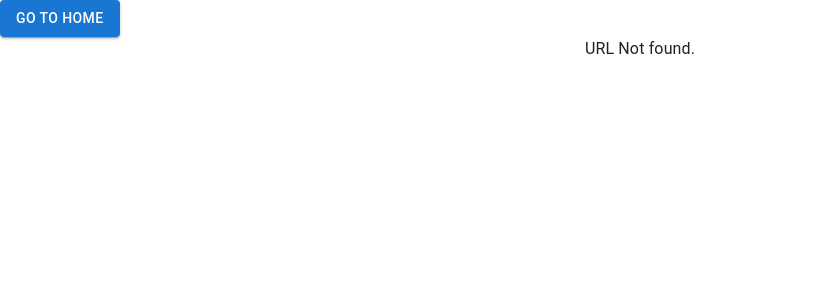
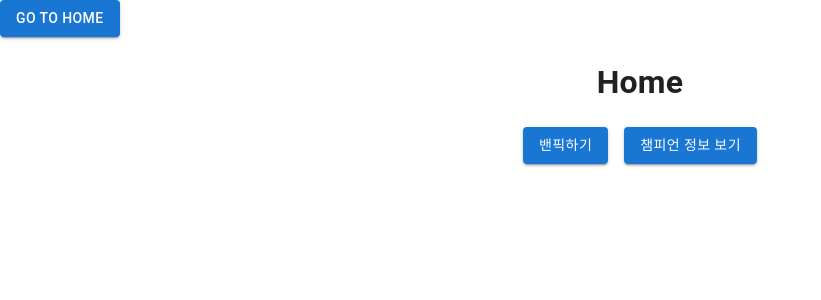
Before and after one commit to MarigoldJ/lolbook, a React (Create React App) app: page /holy/ in a window 1280 px wide. Before the commit this address had no page. Shown: the top 300 px of the page, without its empty margins (0-821 px from the left). Built offline with nearby package versions, Linux system fonts and the light colour scheme.

Commit message:
배포 후 라우팅 적용되도록 수정

```diff
--- a/package.json
+++ b/package.json
@@ -28,7 +28,7 @@
   },
   "scripts": {
     "predeploy": "npm run build",
-    "deploy": "gh-pages -d build",
+    "deploy": "cp build/index.html build/404.html && gh-pages -d build",
     "start": "react-scripts start",
     "build": "react-scripts build",
     "test": "react-scripts test",
--- a/src/features/GameData/ChampList.tsx
+++ b/src/features/GameData/ChampList.tsx
@@ -12,6 +12,7 @@ import {
 import React from "react";
 import { useAppDispatch, useAppSelector } from "../../app/hooks";
 import { RootState } from "../../app/store";
+import { urlRouter } from "../../pages/routes";
 import {
   ChampState,
   fetchChampListAsync,
@@ -82,7 +83,7 @@ export default function ChampList() {
               }}
               about="챔피언박스"
             >
-              <Button href={`/champion/${champ.id}`}>
+              <Button href={urlRouter(`champion/${champ.id}`)}>
                 <img
                   src={`http://ddragon.leagueoflegends.com/cdn/${version}/img/champion/${champ.id}.png`}
                   alt={`square_${champ.id}`}
--- a/src/index.tsx
+++ b/src/index.tsx
@@ -8,9 +8,7 @@ import ChampInfoHome from "./pages/ChampInfoHome";
 import Layout from "./pages/components/Layout";
 import Home from "./pages/Home";
 import NotFound from "./pages/NotFound";
-
-const BASE_NAME =
-  process.env.NODE_ENV === "production" ? process.env.PUBLIC_URL : "";
+import { BASE_NAME } from "./pages/routes";
 
 console.log("basename:", BASE_NAME);
 
--- a/src/pages/Home.tsx
+++ b/src/pages/Home.tsx
@@ -1,4 +1,5 @@
 import { Button, Stack } from "@mui/material";
+import { urlRouter } from "./routes";
 
 export default function Home() {
   return (
@@ -6,7 +7,7 @@ export default function Home() {
       <h1>Home</h1>
       <Stack direction="row" spacing={2}>
         <Button variant="contained">밴픽하기</Button>
-        <Button variant="contained" href="/champion">
+        <Button variant="contained" href={urlRouter("champion")}>
           챔피언 정보 보기
         </Button>
       </Stack>
--- a/src/pages/components/Layout.tsx
+++ b/src/pages/components/Layout.tsx
@@ -1,12 +1,13 @@
 import { Box, Button, CssBaseline } from "@mui/material";
 import { Outlet } from "react-router-dom";
+import { urlRouter } from "../routes";
 
 export default function Layout() {
   return (
     <>
       <CssBaseline />
       <Box width="100%">
-        <Button variant="contained" href="/">
+        <Button variant="contained" href={urlRouter("")}>
           Go to Home
         </Button>
       </Box>
--- /dev/null
+++ b/src/pages/routes.ts
@@ -0,0 +1,4 @@
+export const BASE_NAME =
+  process.env.NODE_ENV === "production" ? process.env.PUBLIC_URL : "holy";
+
+export const urlRouter = (subroute: string) => `${BASE_NAME}/${subroute}`;
```
